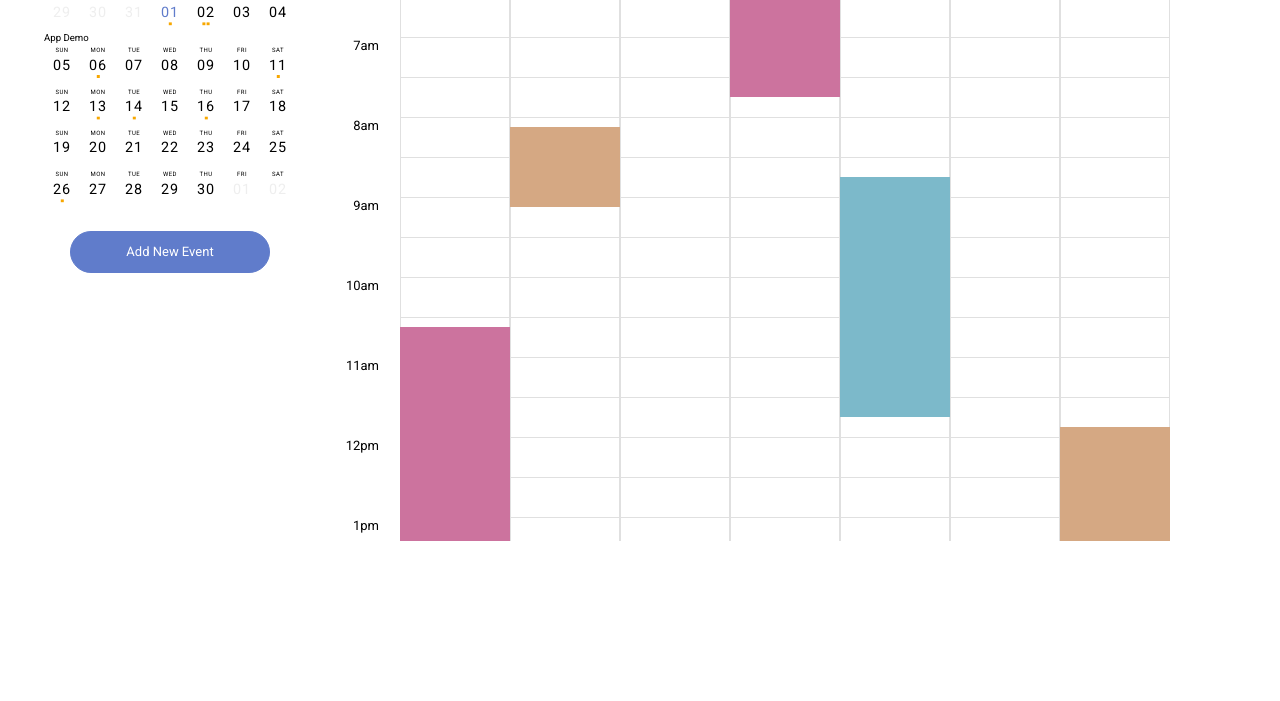
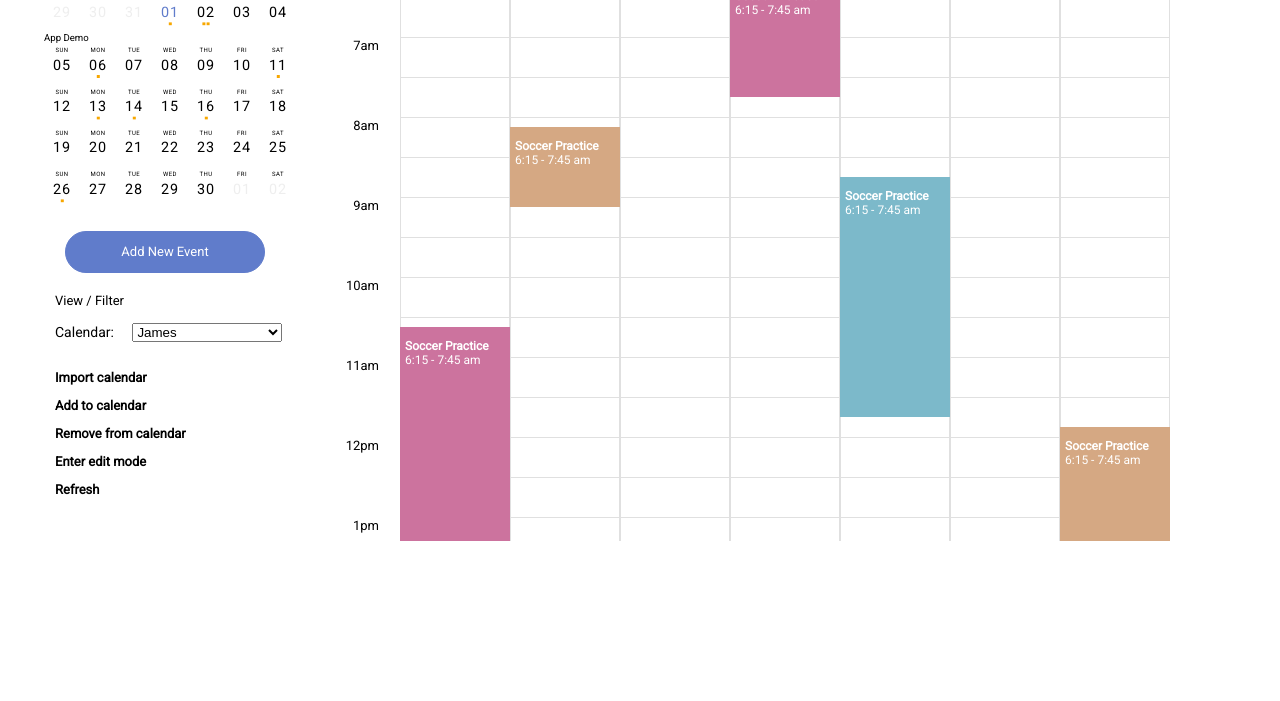
Before and after one commit to kennymkchan/calendar-redesign, a website: page index.html in a window 1280 px wide. Shown: the part 99-800 px from the top of the page. Drawn offline with nearby package versions, Linux system fonts and the light colour scheme.

Commit message:
adding more data

```diff
--- a/index.html
+++ b/index.html
@@ -17,8 +17,46 @@
       <div id="calendar">
       </div>
 
-      <div class="add-event--btn">
-        <span>Add New Event</span>
+      <div class="side-panel--content">
+        <div class="add-event--btn">
+          <span>Add New Event</span>
+        </div>
+
+        <div class="view-filter">
+          <span> View / Filter </span>
+        </div>
+
+        <div class="calendar-dropdown">
+          <span> Calendar: </span>
+          <select class="dropdown-select" name="cars">
+            <option value="volvo">James</option>
+            <option value="saab">#TeamTooLit</option>
+            <option value="fiat">Professor Hancock</option>
+            <option value="audi">Girlfriend</option>
+          </select>
+        </div>
+
+        <div class="action">
+          <span> Import calendar </span>
+        </div>
+
+        <div class="action">
+          <span> Add to calendar </span>
+        </div>
+
+        <div class="action">
+          <span> Remove from calendar </span>
+        </div>
+
+        <div class="action">
+          <span> Enter edit mode </span>
+        </div>
+
+        <div class="action">
+          <span> Refresh </span>
+        </div>
+
+
       </div>
     </div>
 
--- a/scripts/index.js
+++ b/scripts/index.js
@@ -85,35 +85,36 @@ for (var day = 1; day < 8; day++) {
   }
 }
 
+
 var calendarEvent = document.createElement("div");
 $(calendarEvent).attr("class", "calendar-event timeblock--60 timeblock-1");
+$(calendarEvent).append("<p>Soccer Practice</p>");
+$(calendarEvent).append("<span>6:15 - 7:45 am</span>");
 $(".calendar--day-4").append(calendarEvent);
 
 var calendarEvent = document.createElement("div");
 $(calendarEvent).attr("class", "calendar-event timeblock--120 timeblock-2");
+$(calendarEvent).append("<p>Soccer Practice</p>");
+$(calendarEvent).append("<span>6:15 - 7:45 am</span>")
 $(".calendar--day-5").append(calendarEvent);
 
 var calendarEvent = document.createElement("div");
 $(calendarEvent).attr("class", "calendar-event timeblock--30 timeblock-3");
+$(calendarEvent).append("<p>Soccer Practice</p>");
+$(calendarEvent).append("<span>6:15 - 7:45 am</span>");
 $(".calendar--day-2").append(calendarEvent);
 
 var calendarEvent = document.createElement("div");
 $(calendarEvent).attr("class", "calendar-event timeblock--60 timeblock-4");
+$(calendarEvent).append("<p>Soccer Practice</p>");
+$(calendarEvent).append("<span>6:15 - 7:45 am</span>");
 $(".calendar--day-7").append(calendarEvent);
 
 var calendarEvent = document.createElement("div");
 $(calendarEvent).attr("class", "calendar-event timeblock--120 timeblock-5");
+$(calendarEvent).append("<p>Soccer Practice</p>");
+$(calendarEvent).append("<span>6:15 - 7:45 am</span>");
 $(".calendar--day-1").append(calendarEvent);
-
-var calendarEvent = document.createElement("div");
-$(calendarEvent).attr("class", "calendar-event timeblock--60 timeblock-6");
-$(".calendar--day-5").append(calendarEvent);
-
-
-console.log("Day of week: " + moment.isoWeekday()); // Sunday = 7; Monday = 1
-
-
-
 
 // Calendar Widget on the side
 !function() {
@@ -364,8 +365,6 @@ console.log("Day of week: " + moment.isoWeekday()); // Sunday = 7; Monday = 1
     if(!events.length) {
       var div = createElement('div', 'event empty');
 
-      div.appendChild(span);
-      wrapper.appendChild(div);
     }
 
     if(currentWrapper) {
--- a/styles/index.css
+++ b/styles/index.css
@@ -27,7 +27,6 @@ html {
   right: 0;
   margin-right: 30px;
   font-size: 0;
-
 }
 
 .timeslot-cell {
@@ -87,13 +86,16 @@ html {
   width: 50px;
 }
 
-.add-event--btn {
+.side-panel--content {
   position: absolute;
   top: 330px;
-  left: 70px;
+  left: 55px;
+}
 
+.add-event--btn {
   border: 1px solid #607CCB;
   width: 200px;
+  margin-left: 10px;
   padding-top: 5px;
   padding-bottom: 5px;
   background-color: #607CCB;
@@ -102,13 +104,53 @@ html {
   color: white;
   font-size: 13px;
   line-height: 30px;
+  cursor: pointer;
+  z-index: 30;
+}
+
+.view-filter {
+  margin-top: 20px;
+  cursor: pointer;
+  font-size: 13px;
+}
+
+.calendar-dropdown {
+  display: inline-block;
+  font-size: 14px;
+  margin-top: 15px;
+  margin-bottom: 15px;
+}
+
+.dropdown-select {
+  width: 150px;
+  margin-left: 15px;
+}
+
+.action {
+  font-size: 13px;
+  margin-top: 13px;
+  cursor: pointer;
+  font-weight: bold;
 }
 
 
 
 /* Calendar Event Styles */
 .calendar-event {
+  font-size: 12px;
+  color: white;
+  position: relative;
   width: 110px;
+}
+
+.calendar-event p {
+  margin-left: 5px;
+  font-weight: bold;
+  margin-bottom: 0;
+}
+
+.calendar-event span {
+  margin-left: 5px;
 }
 
 .timeblock--30 {
@@ -148,7 +190,6 @@ html {
   margin-top: -1550px;
 }
 
-.timeblock-6 {
-  background-color: #7CB9CA;
-  margin-top: -1330px;
+.block-text {
+  z-index: 100;
 }
```
